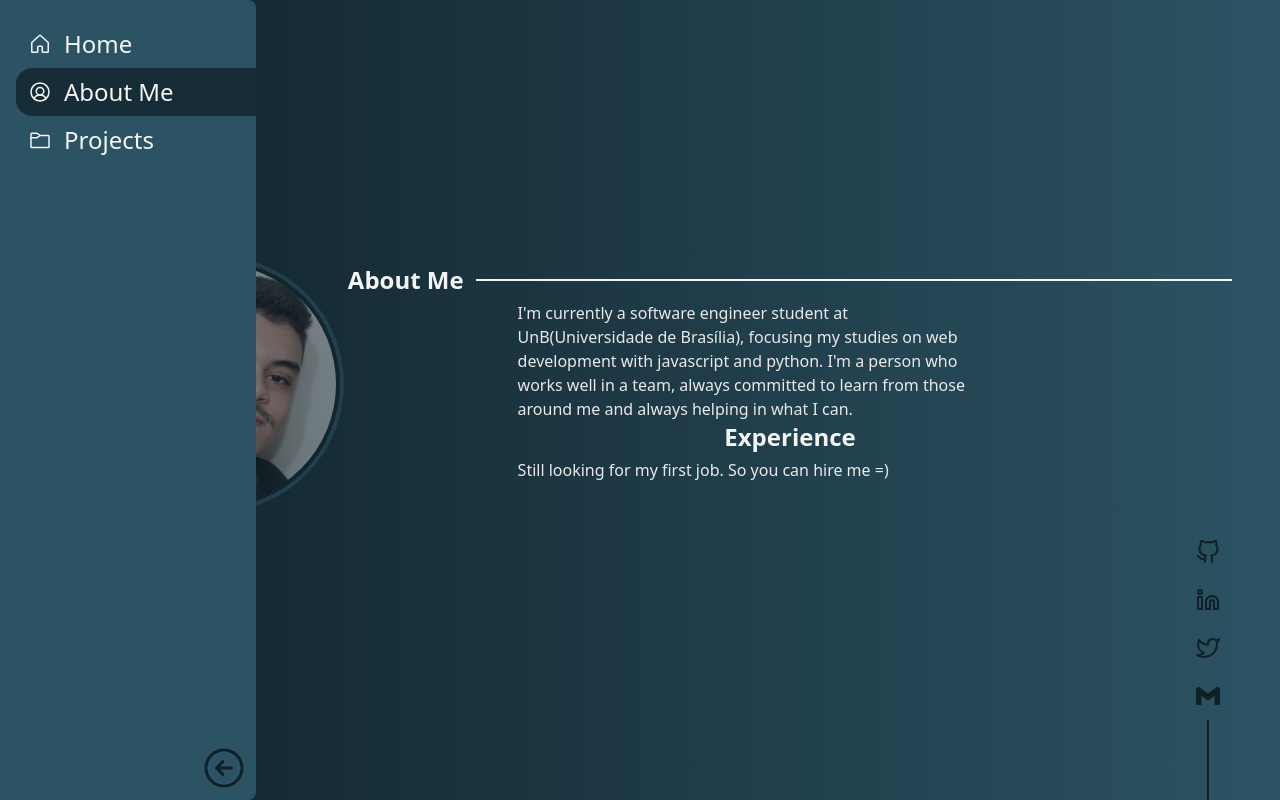
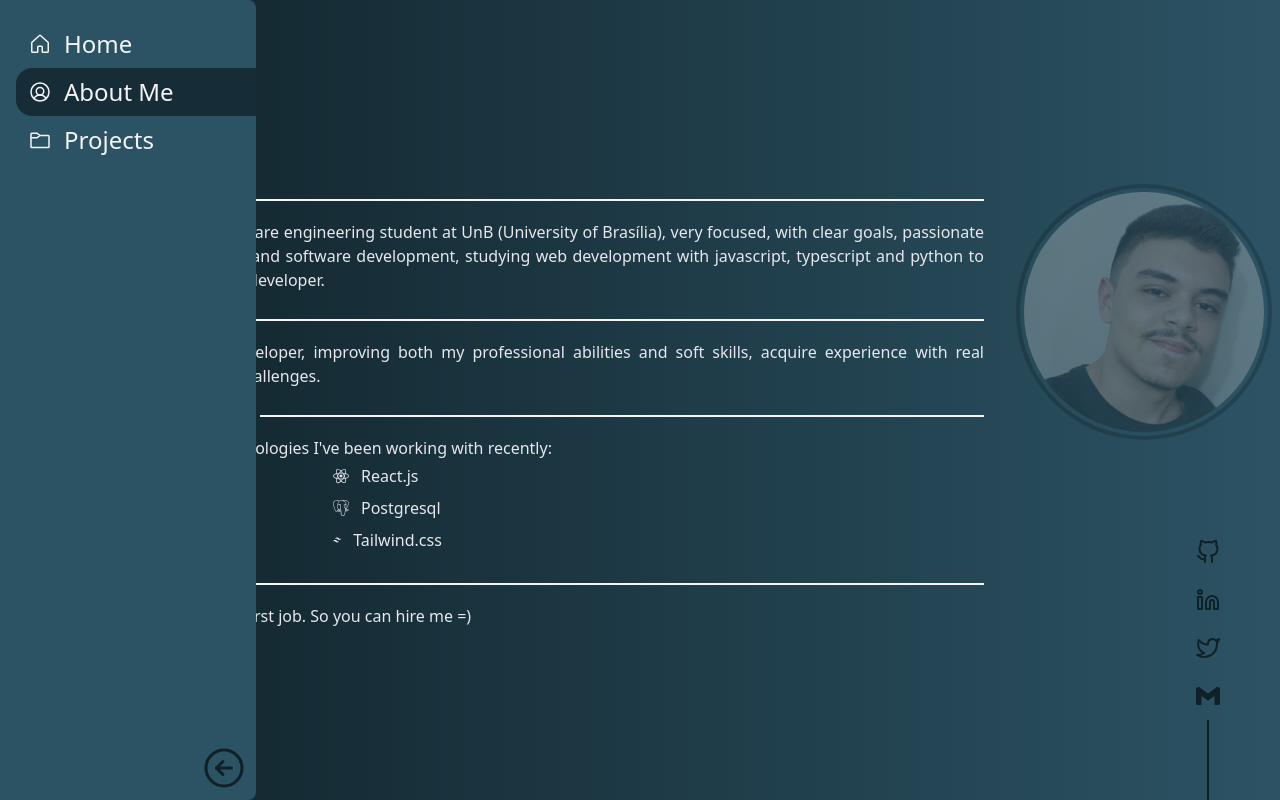
Before and after one commit to Carlos-E-Souza/Portfolio, a React (Vite) app: page /about in a window 1280 px wide. Built offline with nearby package versions, Linux system fonts and the light colour scheme.

Commit message:
About Page Ready

```diff
--- a/src/App.tsx
+++ b/src/App.tsx
@@ -7,8 +7,11 @@ import NavBar from "./components/NavBar/NavBar"
 
 import "./App.css"
 import ContactsWidget from "./components/Contact/ContactsWidget"
+import useWindowDimensions from "./hooks/WindowDimensions"
 
 function App() {
+    const { width, height } = useWindowDimensions()
+
     return (
         <div className="App">
             <NavBar />
@@ -18,7 +21,7 @@ function App() {
                 <Route path="/" element={<Home />} />
                 <Route path="*" element={<Navigate replace to="/" />} />
             </Routes>
-            <ContactsWidget />
+            {width > 760 ? <ContactsWidget /> : null}
         </div>
     )
 }
--- a/src/components/About/About.css
+++ b/src/components/About/About.css
@@ -1,43 +1,52 @@
 .about {
-    @apply flex flex-col items-start py-4 px-9 pl-24;
+    @apply absolute top-0 left-0 flex flex-col items-center pl-8 pr-6 mt-5
+        sm:static sm:items-start sm:py-0 sm:px-4 sm:pl-24 sm:mt-0;
 }
 
 .about-container {
-    @apply flex justify-center items-start;
+    @apply flex flex-col justify-center items-center sm:flex-row sm:items-start sm:justify-between;
 }
 
 .my-photo {
-    @apply w-60 h-60 rounded-full bg-surface-pri ring-offset-4 ring-4 ring-offset-surface-third
-        ring-surface-pri opacity-50 hover:opacity-100;
+    @apply w-40 h-40 my-5 sm:w-60 sm:h-60 rounded-full bg-surface-third ring-offset-4 ring-4
+        ring-offset-surface-pri ring-surface-third opacity-30 hover:opacity-100;
 }
 
 .about-text-container {
-    @apply flex flex-col justify-center items-center;
+    @apply flex flex-col justify-center items-center mt-6 sm:mt-0 sm:pr-10;
 }
 
 .about-text-container header {
-    @apply flex justify-evenly items-center w-full;
+    @apply flex justify-between items-center w-full mt-3 sm:justify-evenly;
 }
 
 .about-text-container h1 {
-    @apply font-bold text-2xl mt-0 text-txt-pri;
+    @apply font-bold text-2xl mt-0 text-txt-pri whitespace-nowrap;
 }
 
 .hori-line {
-    @apply h-0.5 w-10/12 bg-txt-pri;
+    @apply h-0.5 w-full ml-2 bg-txt-pri;
 }
 
 .about-container div p {
-    color: #e9e9e9;
-    width: 60%;
-    margin-top: 5px;
-    padding-right: 10%;
-    font-weight: 400;
+    @apply text-txt-sec w-full pl-1 mt-1 font-normal text-justify;
 }
 
+.tec-list {
+    @apply w-11/12 grid grid-cols-tecs justify-start text-txt-sec;
+}
+
+.tec-list-item {
+    @apply flex justify-start items-center w-[6.8rem] my-1;
+}
+
+.tec-icon {
+    @apply mr-3;
+}
 .about-btn-proj {
+    @apply hidden;
+    /*display: hidden;
     position: relative;
-    display: inline-block;
     cursor: pointer;
     outline: none;
     border: 0;
@@ -49,7 +58,7 @@
     font-family: inherit;
     width: 10rem;
     height: auto;
-    margin-right: 15px;
+    margin-right: 15px;*/
 }
 
 .about-btn-proj .circle {
--- a/src/components/About/About.tsx
+++ b/src/components/About/About.tsx
@@ -1,5 +1,14 @@
 import React, { FunctionComponent } from "react"
 import { Link } from "react-router-dom"
+import {
+    SiPrisma,
+    SiMongodb,
+    SiPostgresql,
+    SiReact,
+    SiNodedotjs,
+    SiTailwindcss,
+} from "react-icons/si"
+
 import "./About.css"
 
 import MyPhoto from "../../assets/eu2.jpeg"
@@ -10,23 +19,68 @@ const About: FunctionComponent<AboutProps> = () => {
     return (
         <div className="about">
             <div className="about-container">
-                <img src={MyPhoto} alt="My Photo" className="my-photo" />
-
                 <div className="about-text-container">
                     <header>
                         <h1>About Me</h1>
                         <div className="hori-line"></div>
                     </header>
                     <p>
-                        I'm currently a software engineer student at
-                        UnB(Universidade de Brasília), focusing my studies on
-                        web development with javascript and python. I'm a person
-                        who works well in a team, always committed to learn from
-                        those around me and always helping in what I can.
+                        I'm currently a software engineering student at UnB
+                        (University of Brasília), very focused, with clear
+                        goals, passionate about technologies and software
+                        development, studying web development with javascript,
+                        typescript and python to become a full stack developer.
                     </p>
-                    <h1>Experience</h1>
+                    <header>
+                        <h1>Goals</h1>
+                        <div className="hori-line"></div>
+                    </header>
+                    <p>
+                        Work as a web developer, improving both my professional
+                        abilities and soft skills, acquire experience with real
+                        development and challenges.
+                    </p>
+                    <header>
+                        <h1>Technologies</h1>
+                        <div className="hori-line"></div>
+                    </header>
+                    <p>
+                        Here are a few technologies I've been working with
+                        recently:
+                    </p>
+                    <ul className="tec-list">
+                        <li className="tec-list-item">
+                            <SiNodedotjs className="tec-icon" />
+                            Node.js
+                        </li>
+                        <li className="tec-list-item">
+                            <SiReact className="tec-icon" />
+                            React.js
+                        </li>
+                        <li className="tec-list-item">
+                            <SiMongodb className="tec-icon" />
+                            MongoDB
+                        </li>
+                        <li className="tec-list-item">
+                            <SiPostgresql className="tec-icon" />
+                            Postgresql
+                        </li>
+                        <li className="tec-list-item">
+                            <SiPrisma className="tec-icon" />
+                            Prisma
+                        </li>
+                        <li className="tec-list-item">
+                            <SiTailwindcss className="tec-icon" />
+                            Tailwind.css
+                        </li>
+                    </ul>
+                    <header>
+                        <h1>Experience</h1>
+                        <div className="hori-line"></div>
+                    </header>
                     <p>Still looking for my first job. So you can hire me =)</p>
                 </div>
+                <img src={MyPhoto} alt="My Photo" className="my-photo" />
             </div>
             <Link to="/projects" className="about-btn-proj">
                 <span className="circle" aria-hidden="true">
--- a/src/components/Contact/ContactsWidget.css
+++ b/src/components/Contact/ContactsWidget.css
@@ -1,5 +1,5 @@
 .contactsWidget {
-    @apply absolute bottom-5 right-0 flex justify-end items-center
+    @apply fixed bottom-5 right-0 flex justify-end items-center
         sm:bottom-0 sm:right-12 sm:flex-col sm:justify-center;
 }
 
--- a/src/components/NavBar/NavBar.css
+++ b/src/components/NavBar/NavBar.css
@@ -1,5 +1,5 @@
 .toggle-nav {
-    @apply flex justify-center items-center text-surface-pri bg-surface-third border-none absolute
+    @apply absolute z-10 flex justify-center items-center text-surface-pri bg-surface-third border-none
         top-3 left-3 w-11 h-11 rounded-full cursor-pointer;
 }
 
--- /dev/null
+++ b/src/hooks/WindowDimensions.tsx
@@ -0,0 +1,26 @@
+import { useState, useEffect } from "react"
+
+function getWindowDimensions() {
+    const { innerWidth: width, innerHeight: height } = window
+    return {
+        width,
+        height,
+    }
+}
+
+export default function useWindowDimensions() {
+    const [windowDimensions, setWindowDimensions] = useState(
+        getWindowDimensions()
+    )
+
+    useEffect(() => {
+        function handleResize() {
+            setWindowDimensions(getWindowDimensions())
+        }
+
+        window.addEventListener("resize", handleResize)
+        return () => window.removeEventListener("resize", handleResize)
+    }, [])
+
+    return windowDimensions
+}
--- a/src/index.css
+++ b/src/index.css
@@ -5,6 +5,7 @@
 html {
     @apply w-screen h-screen;
 }
+
 body {
     @apply bg-gradient-to-l from-surface-pri to-surface-third font-sans;
 }
--- a/tailwind.config.js
+++ b/tailwind.config.js
@@ -16,6 +16,9 @@ module.exports = {
             animation: {
                 up: "scale(0.97) ease-in-out",
             },
+            gridTemplateColumns: {
+                tecs: "repeat(2, minmax(140px, 200px))",
+            },
         },
     },
     plugins: [],
```
